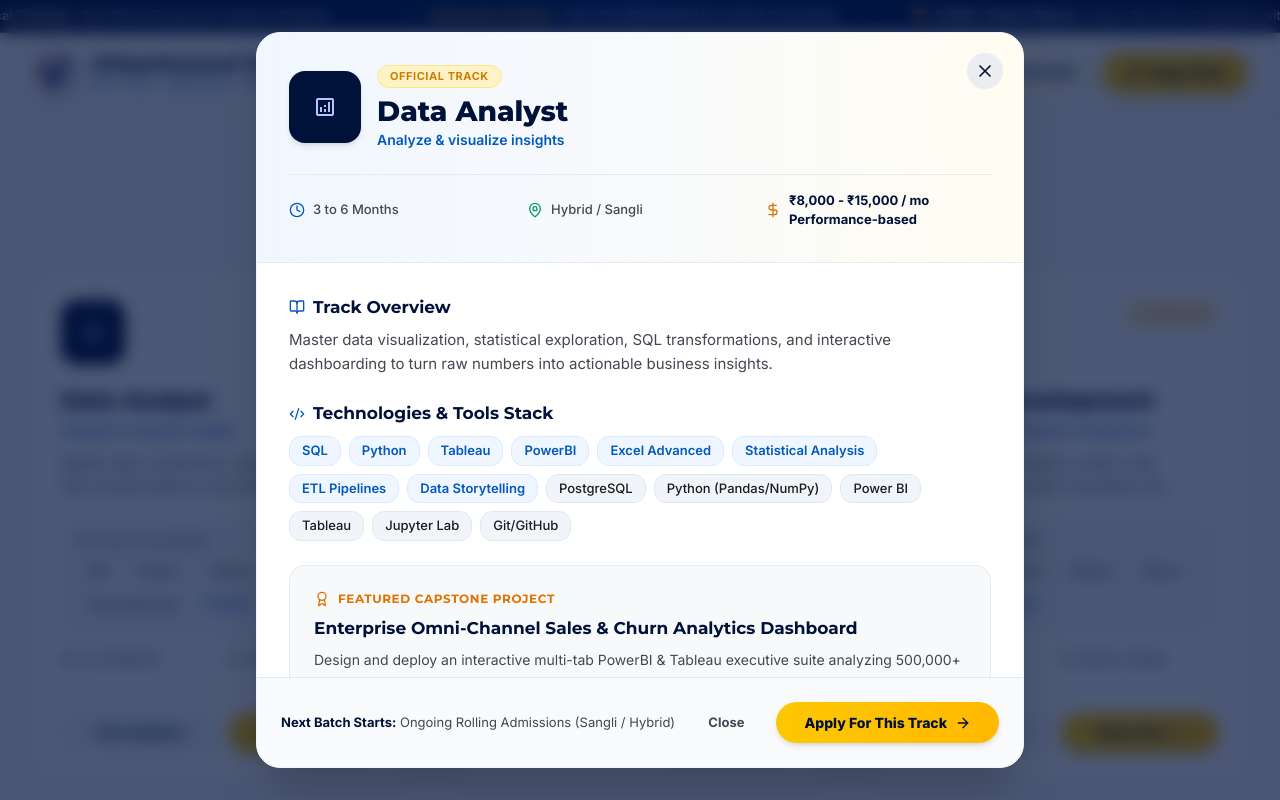
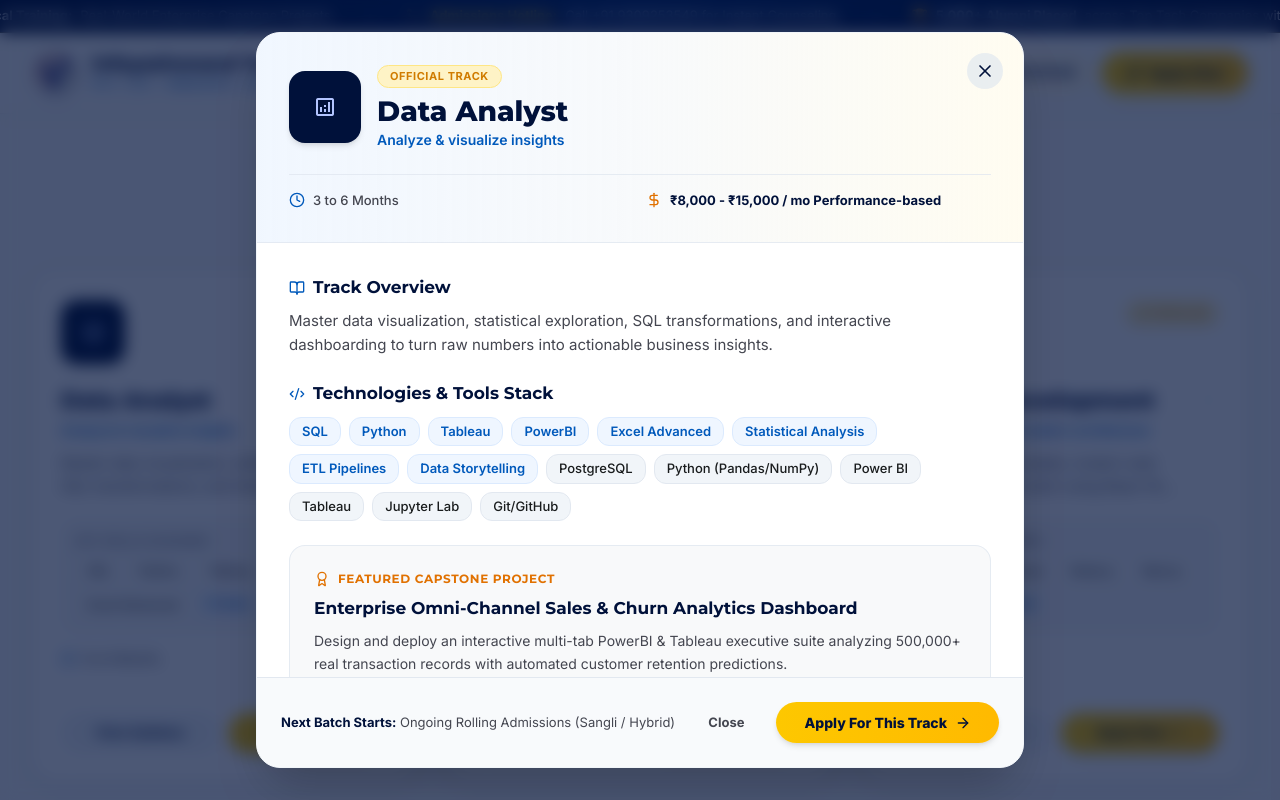
Before and after one commit to AKSHAD2004/ITPL, a React (Vite) app: page / in a window 1280 px wide. Both pictures are taken after a click on the element "Data Analyst". Shown: the part 1128-1928 px from the top of the page. Built offline with nearby package versions, Linux system fonts and the light colour scheme.

Commit message:
Remove mode location tag from track cards and modal header

```diff
--- a/src/components/TrackDetailModal.tsx
+++ b/src/components/TrackDetailModal.tsx
@@ -54,16 +54,12 @@ export const TrackDetailModal: React.FC<TrackDetailModalProps> = ({
           </div>
 
           {/* Quick Metrics Strip */}
-          <div className="grid grid-cols-2 sm:grid-cols-3 gap-3 mt-6 pt-4 border-t border-slate-200/80 text-[13px]">
+          <div className="grid grid-cols-2 gap-3 mt-6 pt-4 border-t border-slate-200/80 text-[13px]">
             <div className="flex items-center gap-2 text-[#444650] font-medium">
               <Clock className="w-4 h-4 text-[#0059bb] shrink-0" />
               <span>{track.duration}</span>
             </div>
-            <div className="flex items-center gap-2 text-[#444650] font-medium">
-              <MapPin className="w-4 h-4 text-emerald-600 shrink-0" />
-              <span>{track.mode}</span>
-            </div>
-            <div className="col-span-2 sm:col-span-1 flex items-center gap-2 text-[#00113a] font-bold">
+            <div className="flex items-center gap-2 text-[#00113a] font-bold">
               <DollarSign className="w-4 h-4 text-amber-600 shrink-0" />
               <span>{track.stipend}</span>
             </div>
--- a/src/components/TracksGrid.tsx
+++ b/src/components/TracksGrid.tsx
@@ -159,16 +159,10 @@ export const TracksGrid: React.FC<TracksGridProps> = ({
                     </div>
                   </div>
 
-                  {/* Quick Metadata: Duration & Mode */}
-                  <div className="grid grid-cols-2 gap-2 mt-4 text-[12px] text-[#444650] font-medium">
-                    <div className="flex items-center gap-1.5">
-                      <Clock className="w-3.5 h-3.5 text-[#0059bb]" />
-                      <span>{track.duration}</span>
-                    </div>
-                    <div className="flex items-center gap-1.5">
-                      <MapPin className="w-3.5 h-3.5 text-emerald-600" />
-                      <span>{track.mode}</span>
-                    </div>
+                  {/* Quick Metadata: Duration */}
+                  <div className="flex items-center gap-1.5 mt-4 text-[12px] text-[#444650] font-medium">
+                    <Clock className="w-3.5 h-3.5 text-[#0059bb]" />
+                    <span>{track.duration}</span>
                   </div>
                 </div>
 
```
